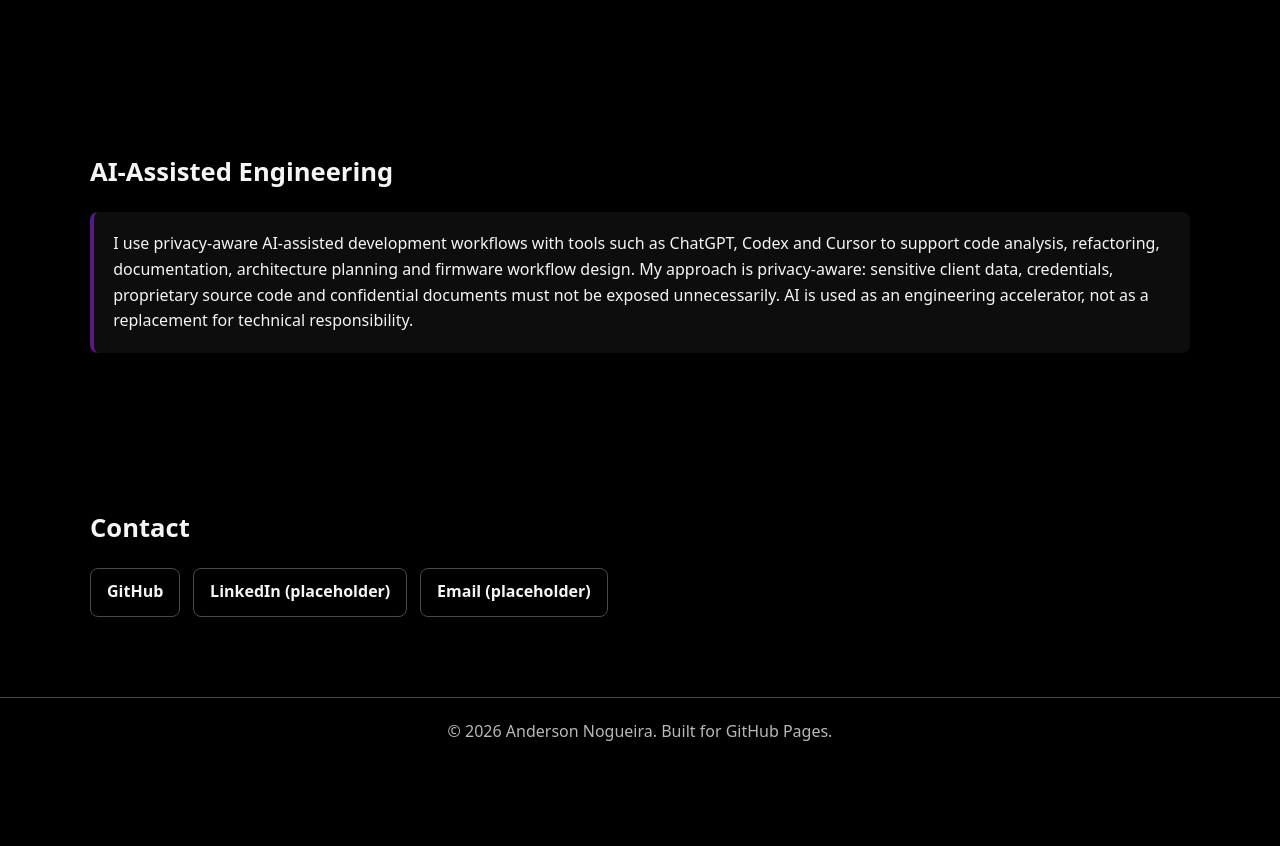
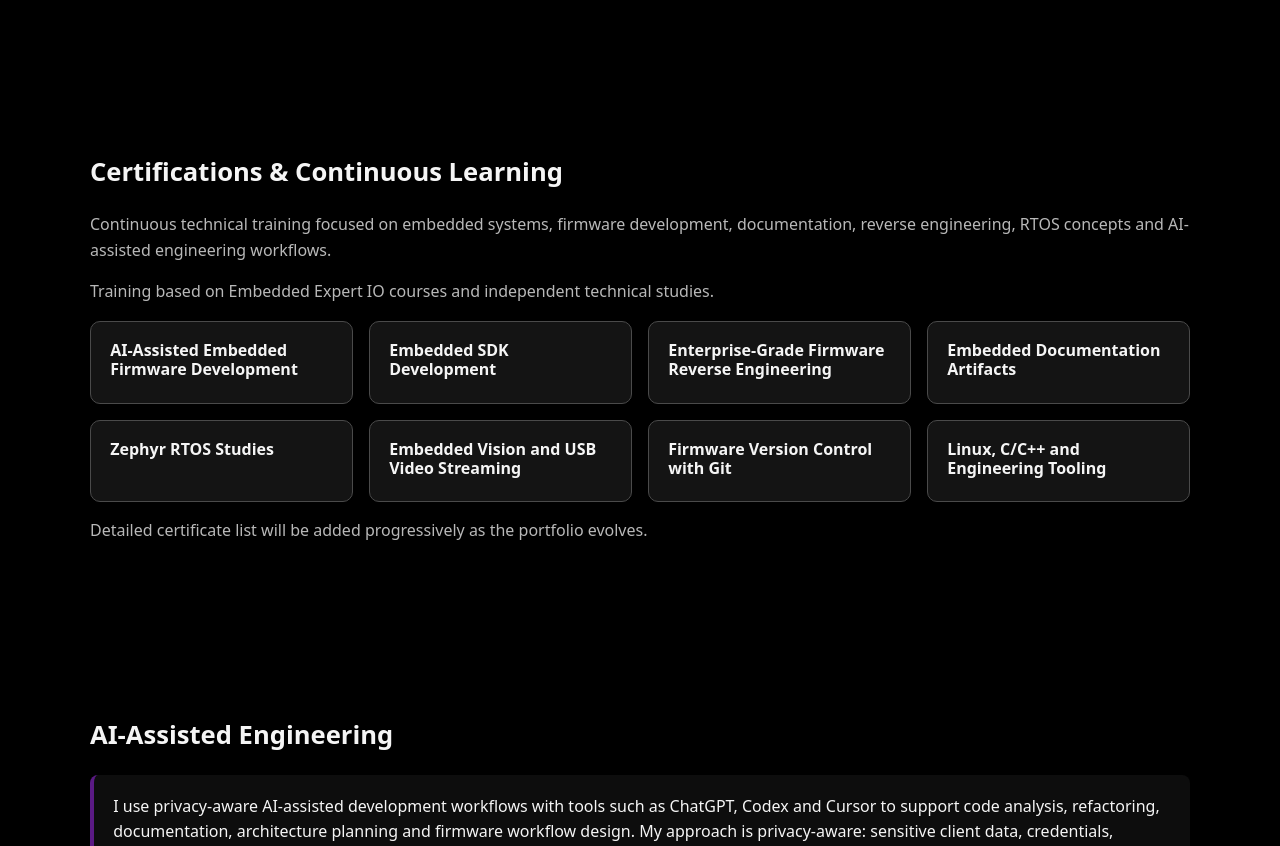
Before and after one commit to Anderson-Shinobi/Anderson-Shinobi.github.io, a plain HTML site: page index.html in a window 1280 px wide. Shown: the part 1954-2800 px from the top of the page. Before the commit the page ends 2735 px from the top, so only its background shows below. Drawn offline with Linux system fonts and the light colour scheme.

Commit message:
Add repository links and certifications section

```diff
--- a/index.html
+++ b/index.html
@@ -35,6 +35,7 @@
         <a href="#about">About</a>
         <a href="#stack">Stack</a>
         <a href="#projects">Projects</a>
+        <a href="#certifications">Certifications</a>
         <a href="#ai-assisted-engineering">AI-Assisted Engineering</a>
         <a href="#contact">Contact</a>
       </nav>
@@ -111,7 +112,7 @@
             </p>
             <p><strong>Technologies:</strong> Qt, C++17, Linux, CSV, Markdown Reports</p>
             <p><strong>Status:</strong> Beta / Portfolio Project</p>
-            <a class="btn btn-outline" href="#" aria-label="View repository for qKAGE Home Supply">View Repository</a>
+            <a class="btn btn-outline" href="https://github.com/Anderson-Shinobi/qKAGE_HOME_SUPPLY" target="_blank" rel="noopener noreferrer" aria-label="View repository for qKAGE Home Supply">View Repository</a>
           </article>
 
           <article class="card">
@@ -133,10 +134,52 @@
             </p>
             <p><strong>Technologies:</strong> Bash, Linux Mint, Shell Script</p>
             <p><strong>Status:</strong> Published / Portfolio Project</p>
-            <a class="btn btn-outline" href="#" aria-label="View repository for Linux Mint USB Prep">View Repository</a>
+            <a class="btn btn-outline" href="https://github.com/Anderson-Shinobi/linux-mint-usb-prep" target="_blank" rel="noopener noreferrer" aria-label="View repository for Linux Mint USB Prep">View Repository</a>
           </article>
 
         </div>
+      </div>
+    </section>
+
+    <section id="certifications" class="section">
+      <div class="container">
+        <h2>Certifications &amp; Continuous Learning</h2>
+        <p>
+          Continuous technical training focused on embedded systems, firmware development, documentation, reverse
+          engineering, RTOS concepts and AI-assisted engineering workflows.
+        </p>
+        <p class="cert-source">
+          Training based on Embedded Expert IO courses and independent technical studies.
+        </p>
+        <div class="cert-grid" role="list" aria-label="Certifications and learning tracks">
+          <article class="card cert-card" role="listitem">
+            <h3>AI-Assisted Embedded Firmware Development</h3>
+          </article>
+          <article class="card cert-card" role="listitem">
+            <h3>Embedded SDK Development</h3>
+          </article>
+          <article class="card cert-card" role="listitem">
+            <h3>Enterprise-Grade Firmware Reverse Engineering</h3>
+          </article>
+          <article class="card cert-card" role="listitem">
+            <h3>Embedded Documentation Artifacts</h3>
+          </article>
+          <article class="card cert-card" role="listitem">
+            <h3>Zephyr RTOS Studies</h3>
+          </article>
+          <article class="card cert-card" role="listitem">
+            <h3>Embedded Vision and USB Video Streaming</h3>
+          </article>
+          <article class="card cert-card" role="listitem">
+            <h3>Firmware Version Control with Git</h3>
+          </article>
+          <article class="card cert-card" role="listitem">
+            <h3>Linux, C/C++ and Engineering Tooling</h3>
+          </article>
+        </div>
+        <p class="cert-note">
+          Detailed certificate list will be added progressively as the portfolio evolves.
+        </p>
       </div>
     </section>
 
@@ -158,6 +201,7 @@
         <h2>Contact</h2>
         <div class="contact-links">
           <a class="btn btn-outline" href="https://github.com/Anderson-Shinobi" target="_blank" rel="noopener noreferrer">GitHub</a>
+          <a class="btn btn-outline" href="https://anderson-shinobi.github.io/" target="_blank" rel="noopener noreferrer">Portfolio / Website</a>
           <a class="btn btn-outline" href="#" aria-label="LinkedIn placeholder">LinkedIn (placeholder)</a>
           <a class="btn btn-outline" href="#" aria-label="Email placeholder">Email (placeholder)</a>
         </div>
--- a/style.css
+++ b/style.css
@@ -254,6 +254,26 @@ p {
   gap: 1rem;
 }
 
+.cert-grid {
+  display: grid;
+  grid-template-columns: repeat(4, minmax(0, 1fr));
+  gap: 1rem;
+  margin-top: 1rem;
+}
+
+.cert-card h3 {
+  font-size: 1rem;
+  margin: 0;
+}
+
+.cert-source {
+  margin-bottom: 0.5rem;
+}
+
+.cert-note {
+  margin-top: 1rem;
+}
+
 .card {
   background: var(--color-card);
   border: 1px solid var(--color-border);
@@ -298,6 +318,10 @@ p {
   .project-grid {
     grid-template-columns: repeat(2, minmax(0, 1fr));
   }
+
+  .cert-grid {
+    grid-template-columns: repeat(2, minmax(0, 1fr));
+  }
 }
 
 @media (max-width: 760px) {
@@ -330,6 +354,10 @@ p {
     grid-template-columns: 1fr;
   }
 
+  .cert-grid {
+    grid-template-columns: 1fr;
+  }
+
   .section {
     padding: 4rem 0;
   }
```
Also changed, not shown: README.md.
